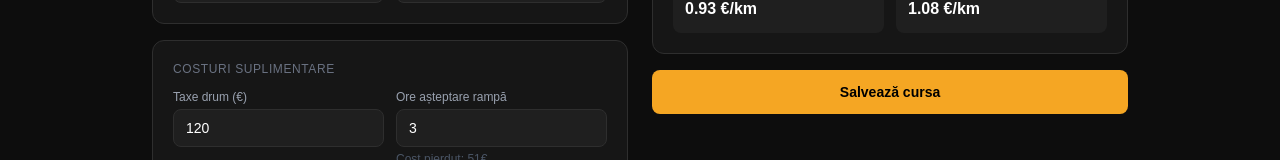
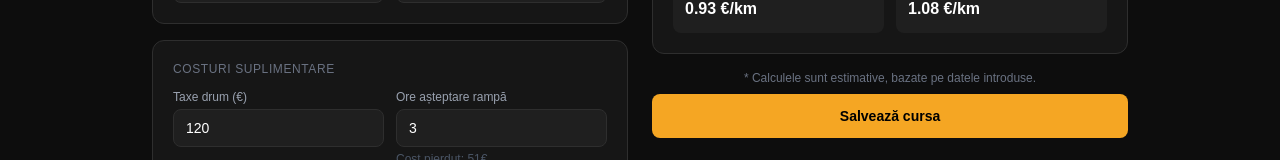
Before and after one commit to GabrielaH19/saas-boilerplate, a Next.js app: page /trip/new in a window 1280 px wide. Shown: the part 879-1039 px from the top of the page. Built offline with nearby package versions, Linux system fonts and the light colour scheme; no server answers; the database is empty; sample sign-in values are in the browser's storage.

Commit message:
feat: disclaimer calcule estimative trip/new RO+IT

```diff
--- a/app/trip/new/page.tsx
+++ b/app/trip/new/page.tsx
@@ -258,9 +258,11 @@ export default function NewTripPage() {
                 <button onClick={() => { setSaved(false); setFrom(""); setTo(""); setRevenue(1850); setLoadedKm(1200); setEmptyKm(200); }} className="w-full bg-[#f5a623] text-black font-semibold py-3 rounded-lg hover:bg-[#e8951a] transition text-sm">{tr.calcAnother}</button>
               </div>
             ) : (
+              <>
+              <p className="text-xs text-gray-500 text-center mb-2">{locale === "it" ? "* I calcoli sono stime basate sui dati inseriti." : "* Calculele sunt estimative, bazate pe datele introduse."}</p>
               <button onClick={handleSave} disabled={saving} className="w-full bg-[#f5a623] text-black font-semibold py-3 rounded-lg hover:bg-[#e8951a] transition disabled:opacity-50 text-sm">
                 {saving ? tr.saving : tr.saveTrip}
-              </button>
+              </button></>
             )}
           </div>
         </div>
```
